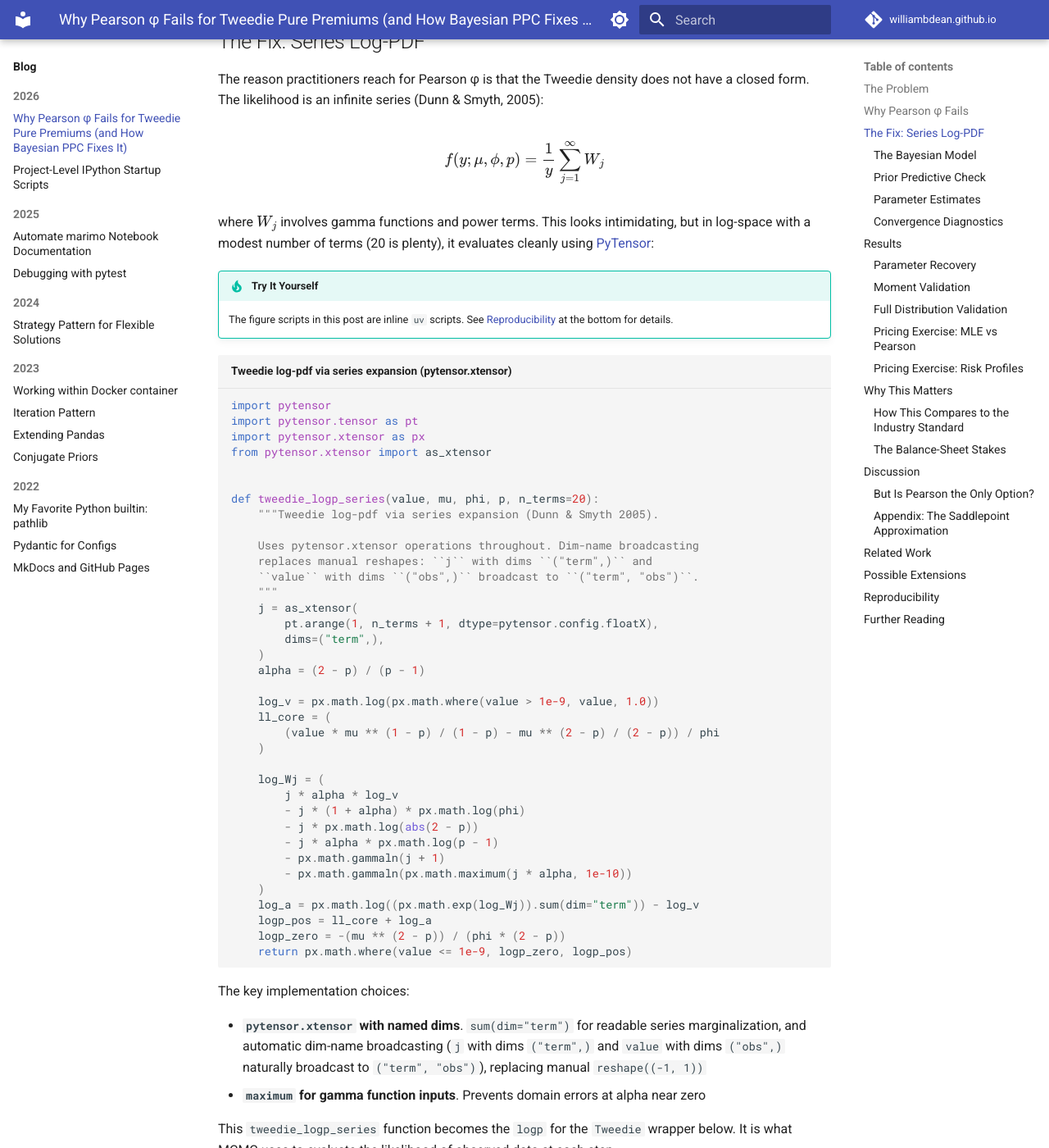
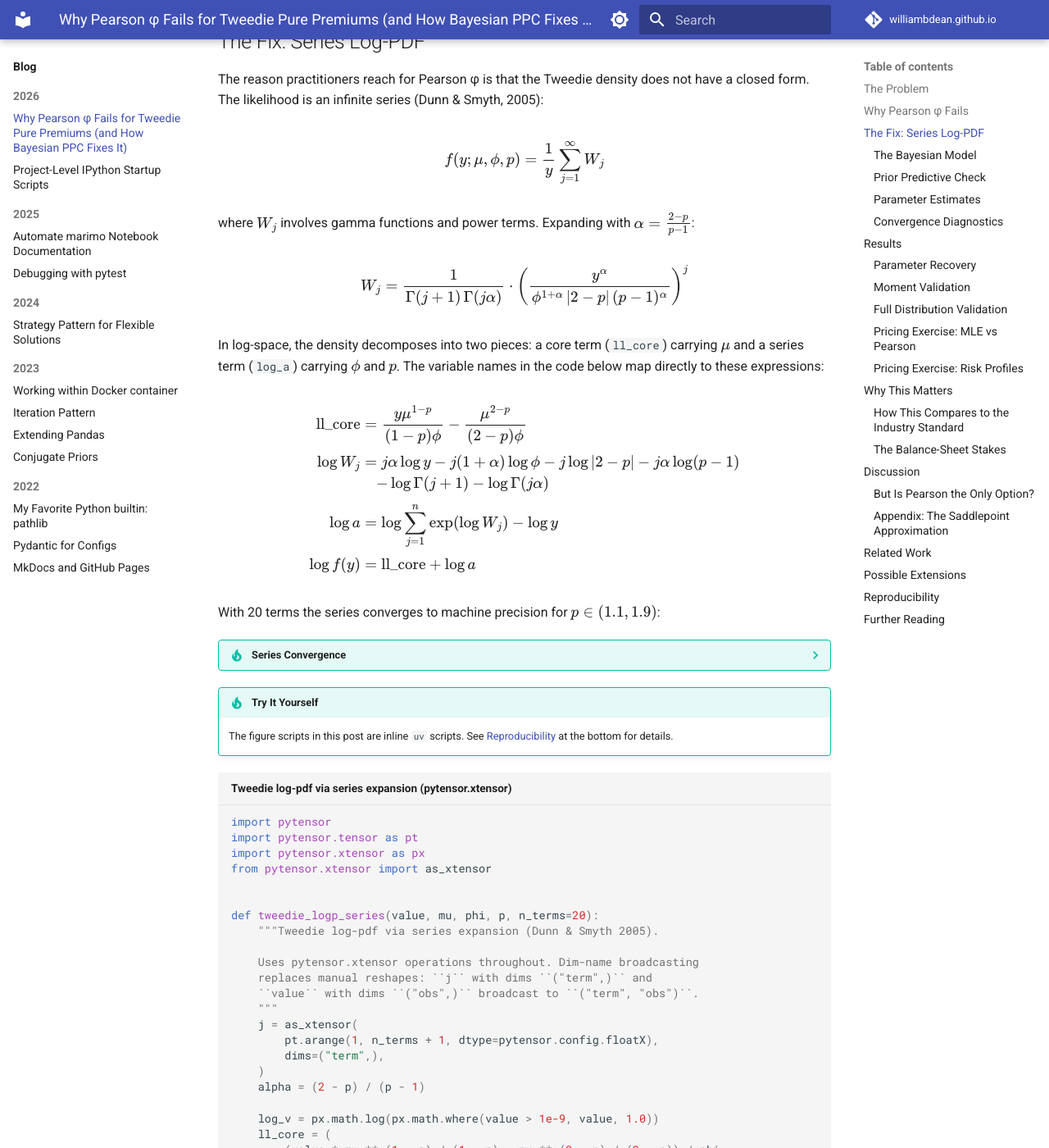
Before and after one commit to williambdean/williambdean.github.io, an MkDocs documentation site: the page built from docs/blog/posts/2026/pearson-phi-broken-tweedie.md, in a window 1280 px wide and 1400 px high, scrolled down 2913 px. Shown: the whole window at 82% size. Built offline with MkDocs 1.6.1 and Material for MkDocs 9.7.7, drawn with Linux system fonts in a browser that asks for light colours; comment, search, counter and statistics services are not loaded.

Commit message:
docs(tweedie-post): bridge series formula to code with explicit W_j expansion

```diff
--- a/docs/blog/posts/2026/pearson-phi-broken-tweedie.md
+++ b/docs/blog/posts/2026/pearson-phi-broken-tweedie.md
@@ -62,7 +62,30 @@ The reason practitioners reach for Pearson φ is that the Tweedie density does n
 
 $$ f(y; \mu, \phi, p) = \frac{1}{y} \sum_{j=1}^{\infty} W_j $$
 
-where $W_j$ involves gamma functions and power terms. This looks intimidating, but in log-space with a modest number of terms (20 is plenty), it evaluates cleanly using [PyTensor](https://pytensor.readthedocs.io/):
+where $W_j$ involves gamma functions and power terms. Expanding with $\alpha = \frac{2-p}{p-1}$:
+
+$$
+W_j = \frac{1}{\Gamma(j+1)\,\Gamma(j\alpha)}\cdot \left(\frac{y^{\alpha}}{\phi^{1+\alpha}\,|2-p|\,(p-1)^{\alpha}}\right)^j
+$$
+
+In log-space, the density decomposes into two pieces: a core term (`ll_core`) carrying $\mu$ and a series term (`log_a`) carrying $\phi$ and $p$. The variable names in the code below map directly to these expressions:
+
+$$
+\begin{aligned}
+\text{ll_core} &= \frac{y\mu^{1-p}}{(1-p)\phi} - \frac{\mu^{2-p}}{(2-p)\phi} \\[4pt]
+\log W_j &= j\alpha\log y - j(1+\alpha)\log\phi - j\log|2-p| - j\alpha\log(p-1) \\
+&\quad - \log\Gamma(j+1) - \log\Gamma(j\alpha) \\[4pt]
+\log a &= \log\sum_{j=1}^{n} \exp(\log W_j) - \log y \\[4pt]
+\log f(y) &= \text{ll_core} + \log a
+\end{aligned}
+$$
+
+With 20 terms the series converges to machine precision for $p \in (1.1, 1.9)$:
+
+??? tip "Series Convergence"
+    The series converges rapidly for the parameter range we encounter ($p \in (1.1, 1.9)$, typical claim sizes). Even 5 terms match 200 terms to < $10^{-15}$ across all test points. The default of 20 terms gives a generous safety margin. For extreme cases near $p=1.01$ or $p=1.99$, convergence slows and more terms may be needed; in practice these edge cases are rare in insurance data.
+
+    <center>![Series convergence](../images/fig_series_convergence.png){width="480"}</center>
 
 !!! tip "Try It Yourself"
     The figure scripts in this post are inline `uv` scripts. See [Reproducibility](#reproducibility) at the bottom for details.
@@ -112,11 +135,6 @@ The key implementation choices:
 - **`maximum` for gamma function inputs**. Prevents domain errors at alpha near zero
 
 This `tweedie_logp_series` function becomes the `logp` for the `Tweedie` wrapper below. It is what MCMC uses to evaluate the likelihood of observed data at each step.
-
-??? tip "Series Convergence"
-    The series converges rapidly for the parameter range we encounter ($p \in (1.1, 1.9)$, typical claim sizes). Even 5 terms match 200 terms to < $10^{-15}$ across all test points. The default of 20 terms gives a generous safety margin. For extreme cases near $p=1.01$ or $p=1.99$, convergence slows and more terms may be needed; in practice these edge cases are rare in insurance data.
-
-    <center>![Series convergence](../images/fig_series_convergence.png){width="480"}</center>
 
 !!! info "Validation Against Reference"
     Our log-pdf matches the [`tweedie` Python reference package](https://pypi.org/project/tweedie/) to machine precision (all tested values show difference of exactly 0.000000). The implementation is verified across the full support of the distribution.
```
